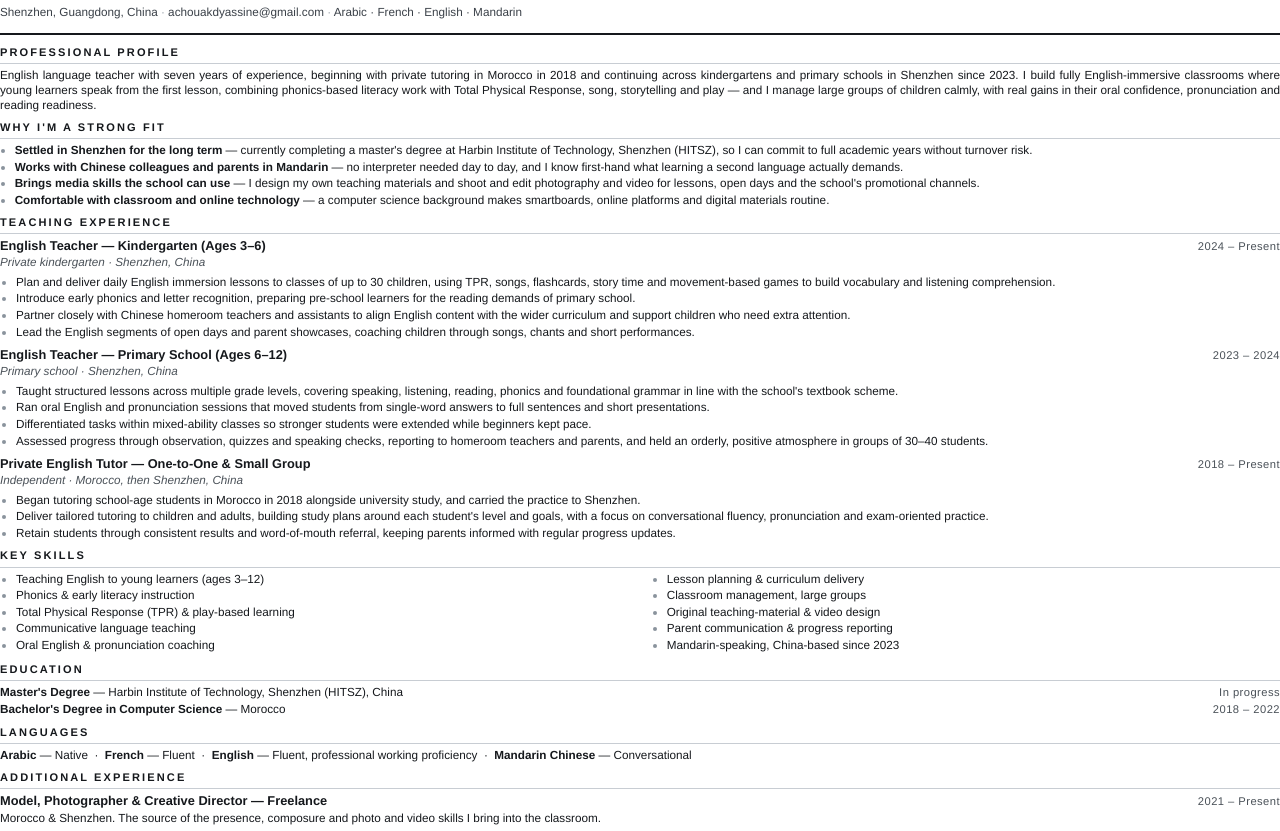
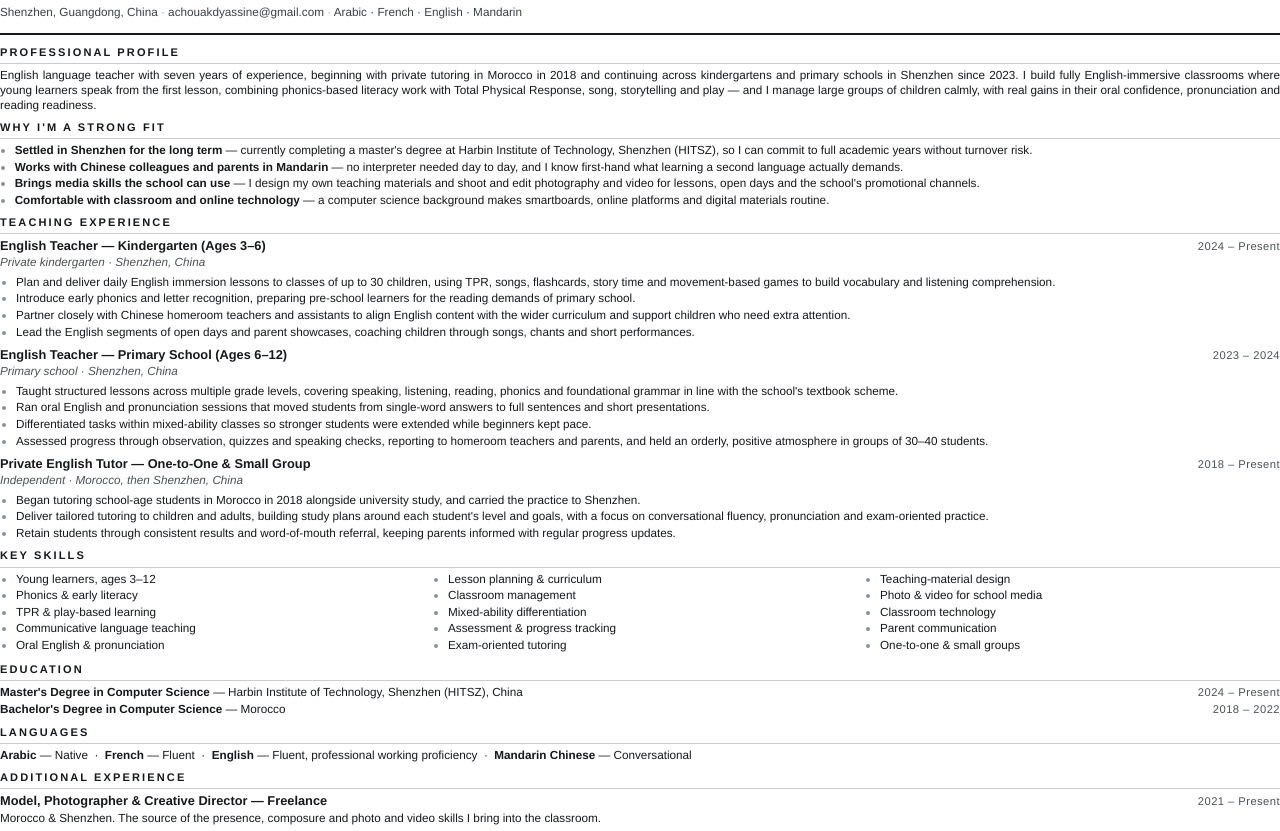
Before and after one commit to DAPHOENIX2000/achouak-portfolio, a plain HTML site: page cv/achouak-yassine-teaching-cv.html in a window 1280 px wide. Shown: the part 55-886 px from the top of the page. Drawn offline with Linux system fonts and the light colour scheme.

Commit message:
Name the master's field and dates, widen Key Skills to fifteen
- Education now reads "Master's Degree in Computer Science — Harbin
  Institute of Technology, Shenzhen (HITSZ), 2024 – Present".
- Key Skills regrouped into three columns of five (teaching craft,
  delivery and assessment, beyond the classroom), taking the list from
  ten items to fifteen in the same vertical space.

PDF still fits one A4 page; DOCX regenerated to match.

Co-Authored-By: Claude Opus 5 <noreply@anthropic.com>
Claude-Session: https://claude.ai/code/session_012Zatsfw6xc1NdxPAVuFq8K

```diff
--- a/cv/achouak-yassine-teaching-cv.html
+++ b/cv/achouak-yassine-teaching-cv.html
@@ -146,23 +146,32 @@
 
 <section>
   <h2>Key Skills</h2>
-  <div class="cols">
+  <div class="cols" style="gap:12pt">
     <div>
       <ul class="skills">
-        <li>Teaching English to young learners (ages 3–12)</li>
-        <li>Phonics &amp; early literacy instruction</li>
-        <li>Total Physical Response (TPR) &amp; play-based learning</li>
+        <li>Young learners, ages 3–12</li>
+        <li>Phonics &amp; early literacy</li>
+        <li>TPR &amp; play-based learning</li>
         <li>Communicative language teaching</li>
-        <li>Oral English &amp; pronunciation coaching</li>
+        <li>Oral English &amp; pronunciation</li>
       </ul>
     </div>
     <div>
       <ul class="skills">
-        <li>Lesson planning &amp; curriculum delivery</li>
-        <li>Classroom management, large groups</li>
-        <li>Original teaching-material &amp; video design</li>
-        <li>Parent communication &amp; progress reporting</li>
-        <li>Mandarin-speaking, China-based since 2023</li>
+        <li>Lesson planning &amp; curriculum</li>
+        <li>Classroom management</li>
+        <li>Mixed-ability differentiation</li>
+        <li>Assessment &amp; progress tracking</li>
+        <li>Exam-oriented tutoring</li>
+      </ul>
+    </div>
+    <div>
+      <ul class="skills">
+        <li>Teaching-material design</li>
+        <li>Photo &amp; video for school media</li>
+        <li>Classroom technology</li>
+        <li>Parent communication</li>
+        <li>One-to-one &amp; small groups</li>
       </ul>
     </div>
   </div>
@@ -171,8 +180,8 @@
 <section>
   <h2>Education</h2>
   <div class="edu-line">
-    <span><strong>Master's Degree</strong> — Harbin Institute of Technology, Shenzhen (HITSZ), China</span>
-    <span class="job-when">In progress</span>
+    <span><strong>Master's Degree in Computer Science</strong> — Harbin Institute of Technology, Shenzhen (HITSZ), China</span>
+    <span class="job-when">2024 – Present</span>
   </div>
   <div class="edu-line" style="margin-top:2pt">
     <span><strong>Bachelor's Degree in Computer Science</strong> — Morocco</span>
```
Also changed, not shown: 2 other files.
